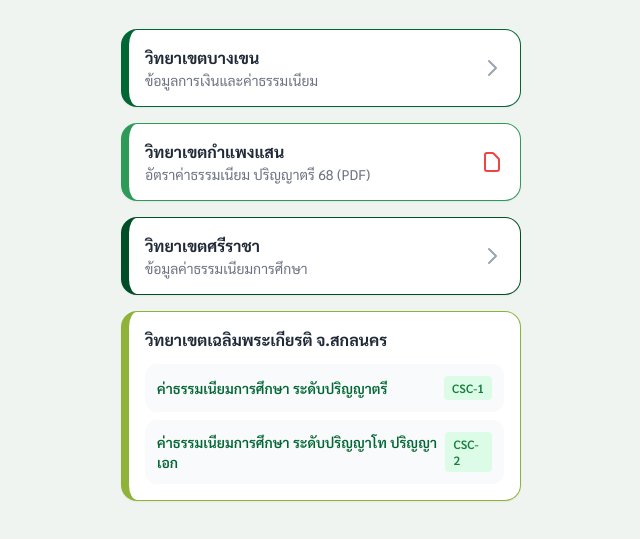
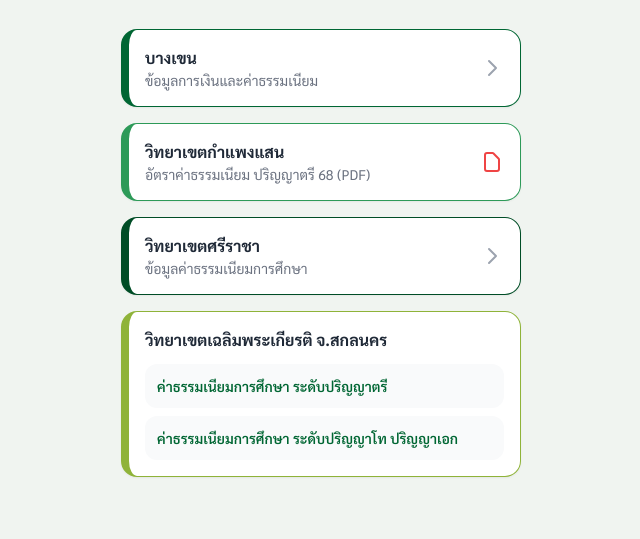
Before and after one commit to hun560/my-web, a plain HTML site: page index.html in a window 1280 px wide. Shown: the part 221-760 px from the top of the page, without its empty margins (319-959 px from the left). Drawn offline with nearby package versions, Linux system fonts and the light colour scheme.

Commit message:
Update index.html

```diff
--- a/index.html
+++ b/index.html
@@ -68,7 +68,7 @@
         <a href="https://registrar.ku.ac.th/fin" target="_blank"
            class="glass-card flex items-center p-4 rounded-2xl shadow-sm border-l-8 border-[#006633] transition-all btn-hover">
             <div class="flex-1">
-                <h3 class="font-bold text-gray-800">วิทยาเขตบางเขน</h3>
+                <h3 class="font-bold text-gray-800">บางเขน</h3>
                 <p class="text-sm text-gray-500">ข้อมูลการเงินและค่าธรรมเนียม</p>
             </div>
             <svg xmlns="http://www.w3.org/2000/svg" class="h-6 w-6 text-gray-400" fill="none" viewBox="0 0 24 24" stroke="currentColor">
@@ -77,7 +77,7 @@
         </a>
 
         <!-- กำแพงแสน -->
-        <a href="https://admission.kps.ku.ac.th/kpsadm/doc/prs/%E0%B8%AD%E0%B8%B1%E0%B8%95%E0%B8%A3%E0%B8%B2%E0%B8%84%E0%B9%88%E0%B8%B2%E0%B8%98%E0%B8%A3%E0%B8%A3%E0%B8%A1%E0%B9%80%E0%B8%99%E0%B8%B5%E0%B8%A2%E0%B8%A1%E0%B8%81%E0%B8%B2%E0%B8%A3%E0%B8%A8%E0%B8%B6%E0%B8%81%E0%B8%A9%E0%B8%B2%20%E0%B8%AA%E0%B8%B3%E0%B8%AB%E0%B8%A3%E0%B8%B1%E0%B8%9A%E0%B8%99%E0%B8%B4%E0%B8%AA%E0%B8%B4%E0%B8%95%E0%B8%9B%E0%B8%A3%E0%B8%B4%E0%B8%8D%E0%B8%8D%E0%B8%B2%E0%B8%95%E0%B8%A3%E0%B8%B568.pdf" target="_blank"
+        <a href="https://ead.kps.ku.ac.th/2025/index.php/component/content/article/pay-kukps?catid=14" target="_blank"
            class="glass-card flex items-center p-4 rounded-2xl shadow-sm border-l-8 border-[#2d9a58] transition-all btn-hover">
             <div class="flex-1">
                 <h3 class="font-bold text-gray-800">วิทยาเขตกำแพงแสน</h3>
@@ -107,12 +107,10 @@
                 <a href="https://occ.csc.ku.ac.th/reg/?p=2525" target="_blank"
                    class="bg-gray-50 p-3 rounded-xl text-sm ku-text-green font-semibold hover:bg-green-50 flex justify-between items-center transition-colors">
                     ค่าธรรมเนียมการศึกษา ระดับปริญญาตรี
-                    <span class="text-xs bg-green-100 px-2 py-1 rounded text-green-700">CSC-1</span>
                 </a>
                 <a href="https://occ.csc.ku.ac.th/reg/?p=2527" target="_blank"
                    class="bg-gray-50 p-3 rounded-xl text-sm ku-text-green font-semibold hover:bg-green-50 flex justify-between items-center transition-colors">
                     ค่าธรรมเนียมการศึกษา ระดับปริญญาโท ปริญญาเอก
-                    <span class="text-xs bg-green-100 px-2 py-1 rounded text-green-700">CSC-2</span>
                 </a>
             </div>
         </div>
@@ -167,4 +165,5 @@
         }
     </script>
 </body>
+
 </html>
```
